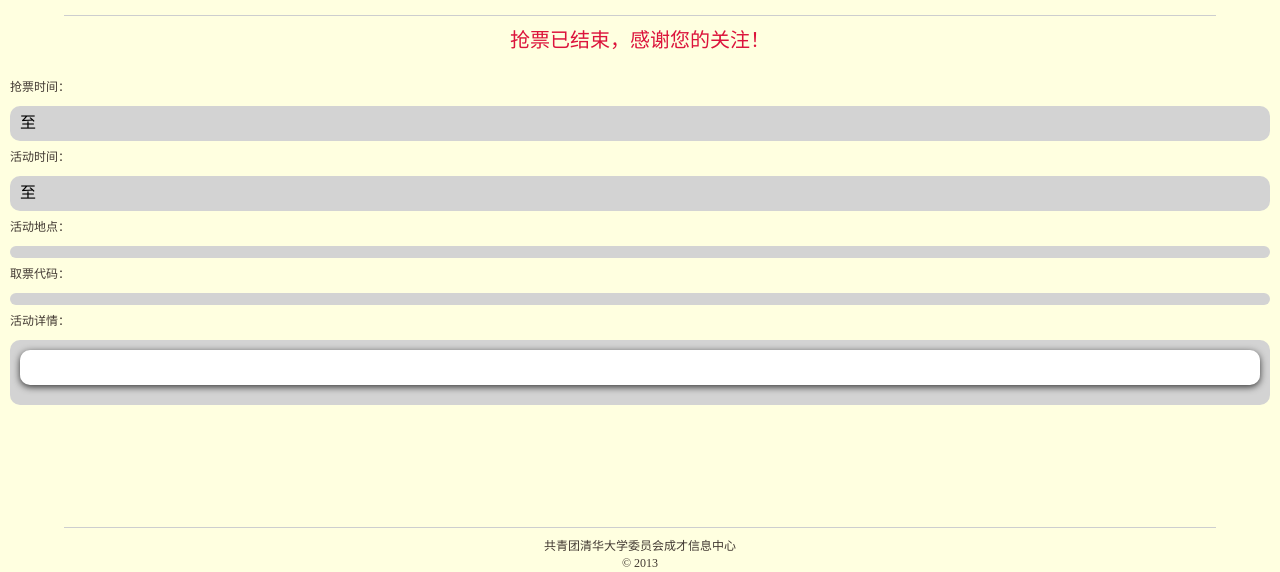
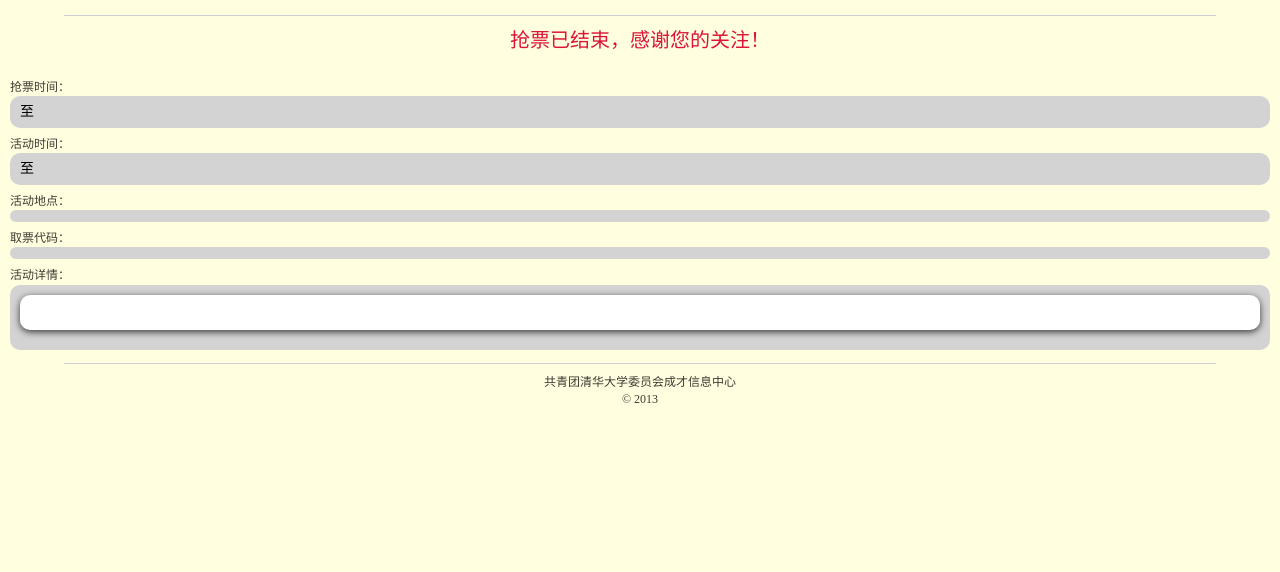
Before and after one commit to chenhuarong/tsinghuatuan, a Django app: template urlhandler/userpage/templates/activitydetails.html in a window 1280 px wide. Shown: the part 228-800 px from the top of the page. Run offline with Django 3.2, Linux system fonts and the light colour scheme; the template is opened without the code that fills it, so the values that code supplies are empty.

Commit message:
activity css modify

```diff
--- a/urlhandler/userpage/static/css/base.css
+++ b/urlhandler/userpage/static/css/base.css
@@ -23,9 +23,6 @@
 }
 footer{
     text-align: center;
-    position: absolute;
-    bottom: 0px;
-    width: 100%;
 }
 footer,
 header {
--- a/urlhandler/userpage/static/css/details.css
+++ b/urlhandler/userpage/static/css/details.css
@@ -5,6 +5,8 @@
     text-align:center;
     padding-right: 10px;
     padding-left: 10px;
+}
+.img-wrapper{
     padding-top: 10px;
 }
 .details-wrapper .img-inner{
@@ -33,7 +35,7 @@
     padding: 6px 0 6px 5px;
     padding-left: 10px;
     padding-right: 10px;
-    font-size: 16px;
+    font-size: 14px;
     text-align: left;
     word-break:break-all;
 }
--- a/urlhandler/userpage/static/css/ticket.css
+++ b/urlhandler/userpage/static/css/ticket.css
@@ -22,3 +22,8 @@
 .ticket-used{
     color: orangered;
 }
+.footer{
+    position: absolute;
+    bottom: 0px;
+    width: 100%;
+}
--- a/urlhandler/userpage/static/css/validation.css
+++ b/urlhandler/userpage/static/css/validation.css
@@ -5,6 +5,12 @@
 #successHolder {
     padding: 20px;
     text-align: center;
+}
+
+.footer{
+    position: absolute;
+    bottom: 0px;
+    width: 100%;
 }
 
 /* Below is extended from bootstrap */
--- a/urlhandler/userpage/templates/activityphoto.html
+++ b/urlhandler/userpage/templates/activityphoto.html
@@ -1,4 +1,4 @@
-<div class="details-wrapper">
+<div class="details-wrapper img-wrapper">
     <div class="img-inner">
         <img class="details-img" src="{{act_photo  }}" />
     </div>
```
Also changed, not shown: urlhandler/userpage/static/img/bg.png (deleted), urlhandler/userpage/static/img/mlhk.png (deleted), urlhandler/userpage/static/img/toggle_close.gif (deleted), urlhandler/userpage/static/img/toggle_open.gif (deleted).
